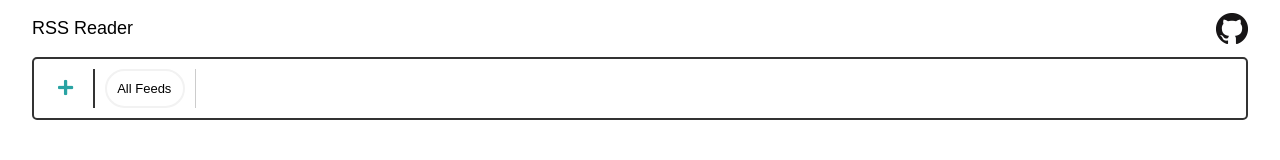
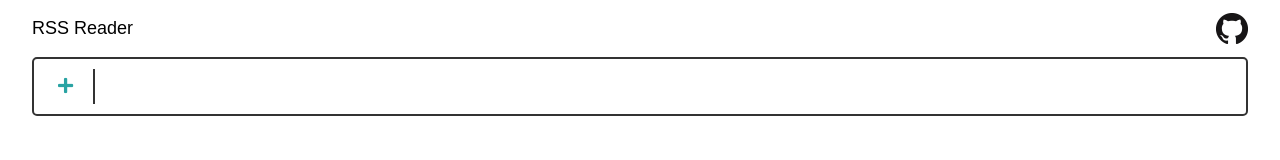
Before and after one commit to m1k3f/RssMedia, a React (Create React App) app in the folder ClientApp/: page / in a window 1280 px wide. Shown: the top 160 px of the page. Built offline with nearby package versions, Linux system fonts and the light colour scheme.

Commit message:
code cleanup, new Add component

```diff
--- a/ClientApp/src/components/FeedBar.js
+++ b/ClientApp/src/components/FeedBar.js
@@ -1,5 +1,5 @@
 import React, { Component } from 'react';
-import swal from '@sweetalert/with-react';
+import { FeedLinkAdd } from './FeedLinkAdd';
 import { FeedLinkAll } from './FeedLinkAll';
 import { FeedLinks } from './FeedLinks';
 
@@ -12,94 +12,8 @@ export class FeedBar extends Component {
         }
     }
 
-    // componentDidMount() {
-    //     this.setState({
-    //         feedLinks: this.getFeedLinksStorage()
-    //     })
-    // }
-
     populateFeedArticles = (feedArticles) => {
         this.props.contentCallback(feedArticles);
-    }
-
-    handleAddButton = (e) => {
-        swal({
-            content: this.getNewFeedModalContent(),
-            buttons: {
-                confirm: {
-                    text: 'Add',
-                    value: true,
-                    visible: true
-                },
-                cancel: {
-                    text: 'Cancel',
-                    value: null,
-                    visible: true
-                }
-            }
-        })
-        .then(async (value) => {
-            if (value) {
-                //send entered values to service
-                //let feedTitle = document.querySelector('#textFeedTitle').value;
-                let textFeedUrl = document.querySelector('#textFeedUrl').value;
-                let feedUrl = { url: encodeURIComponent(textFeedUrl) };
-
-                await fetch('api/rssmedia/feedlinks', {
-                    method: 'POST',
-                    headers: {
-                        'Content-Type': 'application/json;charset=utf-8'
-                    },
-                    body: JSON.stringify(feedUrl)
-                }).then((response) => {
-                    //if more than 1 URL, allow user to select the feed url
-                    if (response.ok) {
-                        let res = response;
-                        // call rssmedia/feed
-                    }
-                }).then((response) => {
-                    // response contains feed object
-                    // use feed object to populate new feed button
-                });
-            }
-        });
-    }
-
-    getNewFeedModalContent = () => {
-        return (
-            <div className="addButtonModal">
-                <h3>New Feed</h3>
-                <div>
-                    <label>Title: </label>
-                    <input id="textFeedTitle" type="text" />
-                </div>
-                <div>
-                    <label>Url: </label>
-                    <input id="textFeedUrl" type="text" />
-                </div>
-            </div>
-        );
-    }
-
-    getMultiFeedModalContent = (feedLinks) => {
-        let content = feedLinks.map((link) => {
-            return (<div>link.Title</div>);
-        });
-
-        return (
-            <div className="">
-                <p>Multiple feeds exist. Please select the desired feed: </p>
-                {content}
-            </div>
-        );
-    }
-
-    handleAllFeedsButton = (e) => {
-        //get all feed articles from service
-
-        this.clearActiveFeed();
-        e.target.classList.add('divFeedsActive');
-        //document.querySelector('.divFeedArticles').hidden = false;
     }
 
     getFeedLinksStorage = () => {
@@ -120,11 +34,6 @@ export class FeedBar extends Component {
 
     }
 
-    // renderFeedButtons() {
-    //     let feedList = this.getFeedList();
-
-    // }
-
     clearActiveFeed = () => {
         let feedButtons = document.querySelectorAll('a[name="btnFeeds"]');
         feedButtons.forEach(f => f.classList.remove('divFeedsActive'));
@@ -133,21 +42,18 @@ export class FeedBar extends Component {
     render() {
         return (
             <div className="divFeedBar">
-                <div className="divAdd">
-                    {/*
-                    Add button
-                    Popup modal
-                    */}
+                {/* <div className="divAdd">
                     <a onClick={this.handleAddButton}>
                         <i className="fas fa-plus fa-lg"></i>
                     </a>
-                </div>
+                </div> */}
                 {/* <div className="divAllFeeds">
                     <a name="btnFeeds" onClick={this.handleAllFeedsButton}>
                         All Feeds
                     </a>
                 </div> */}
-                <div >
+                <FeedLinkAdd />
+                <div hidden>
                     <FeedLinkAll />
                     <FeedLinks links = {this.state.feedLinks} contentCallback = {this.populateFeedArticles} />
                 </div>
--- /dev/null
+++ b/ClientApp/src/components/FeedLinkAdd.js
@@ -0,0 +1,94 @@
+import React, { Component } from 'react';
+import swal from '@sweetalert/with-react';
+
+export class FeedLinkAdd extends Component {
+    constructor(props) {
+        super(props);
+    }
+
+    handleAddButton = (e) => {
+        swal({
+            content: this.getNewFeedModalContent(),
+            buttons: {
+                confirm: {
+                    text: 'Add',
+                    value: true,
+                    visible: true
+                },
+                cancel: {
+                    text: 'Cancel',
+                    value: null,
+                    visible: true
+                }
+            }
+        })
+        .then(async (value) => {
+            if (value) {
+                //send entered values to service
+                //let feedTitle = document.querySelector('#textFeedTitle').value;
+                let textFeedUrl = document.querySelector('#textFeedUrl').value;
+                let feedUrl = { url: encodeURIComponent(textFeedUrl) };
+
+                await fetch('api/rssmedia/feedlinks', {
+                    method: 'POST',
+                    headers: {
+                        'Content-Type': 'application/json;charset=utf-8'
+                    },
+                    body: JSON.stringify(feedUrl)
+                }).then((response) => {
+                    //if more than 1 URL, allow user to select the feed url
+                    if (response.ok) {
+                        let res = response;
+                        // call rssmedia/feed
+                    }
+                }).then((response) => {
+                    // response contains feed object
+                    // use feed object to populate new feed button
+                });
+            }
+        });
+    }
+
+    getNewFeedModalContent = () => {
+        return (
+            <div className="addButtonModal">
+                <h3>New Feed</h3>
+                <div>
+                    <label>Title: </label>
+                    <input id="textFeedTitle" type="text" />
+                </div>
+                <div>
+                    <label>Url: </label>
+                    <input id="textFeedUrl" type="text" />
+                </div>
+            </div>
+        );
+    }
+
+    getMultiFeedModalContent = (feedLinks) => {
+        let content = feedLinks.map((link) => {
+            return (<div>link.Title</div>);
+        });
+
+        return (
+            <div className="">
+                <p>Multiple feeds exist. Please select the desired feed: </p>
+                {content}
+            </div>
+        );
+    }
+
+    render() {
+        return(
+            <div className="divAdd">
+                {/*
+                Add button
+                Popup modal
+                */}
+                <a onClick={this.handleAddButton}>
+                    <i className="fas fa-plus fa-lg"></i>
+                </a>
+            </div>
+        );
+    }
+}
--- a/ClientApp/src/components/FeedLinkAll.js
+++ b/ClientApp/src/components/FeedLinkAll.js
@@ -1,6 +1,18 @@
 import React, { Component } from 'react';
 
 export class FeedLinkAll extends Component {
+    constructor(props) {
+        super(props);
+    }
+
+    handleAllFeedsButton = (e) => {
+        //get all feed articles from service
+
+        this.clearActiveFeed();
+        e.target.classList.add('divFeedsActive');
+        //document.querySelector('.divFeedArticles').hidden = false;
+    }
+
     render() {
         return (
             <div className="divAllFeeds">
--- a/ClientApp/src/components/NavMenu.js
+++ b/ClientApp/src/components/NavMenu.js
@@ -4,23 +4,10 @@ import { Link } from 'react-router-dom';
 // import './NavMenu.css';
 
 export class NavMenu extends Component {
-  //static displayName = NavMenu.name;
-
-  constructor (props) {
-    super(props);
-
-    this.state = {
-
-    };
-  }
 
   render () {
     return (
       <header>
-        {/*
-        Title? (left)
-        Github link (right)
-        */}
         <p>RSS Reader</p>
         <a href="https://github.com/m1k3f/RssMedia" target="_blank">
             <img src="./images/GitHub-Mark-32px.png" alt="" />
```
